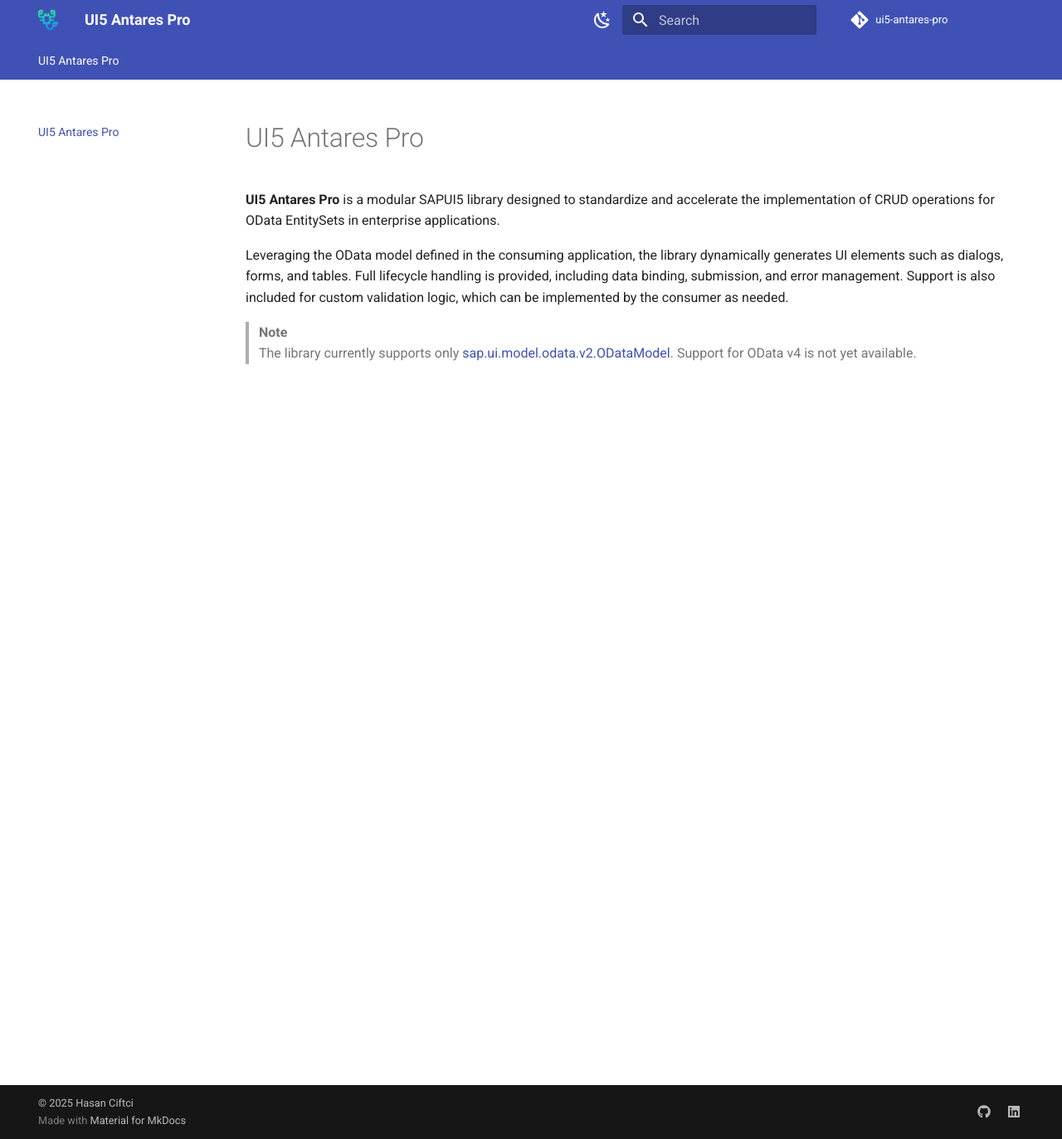
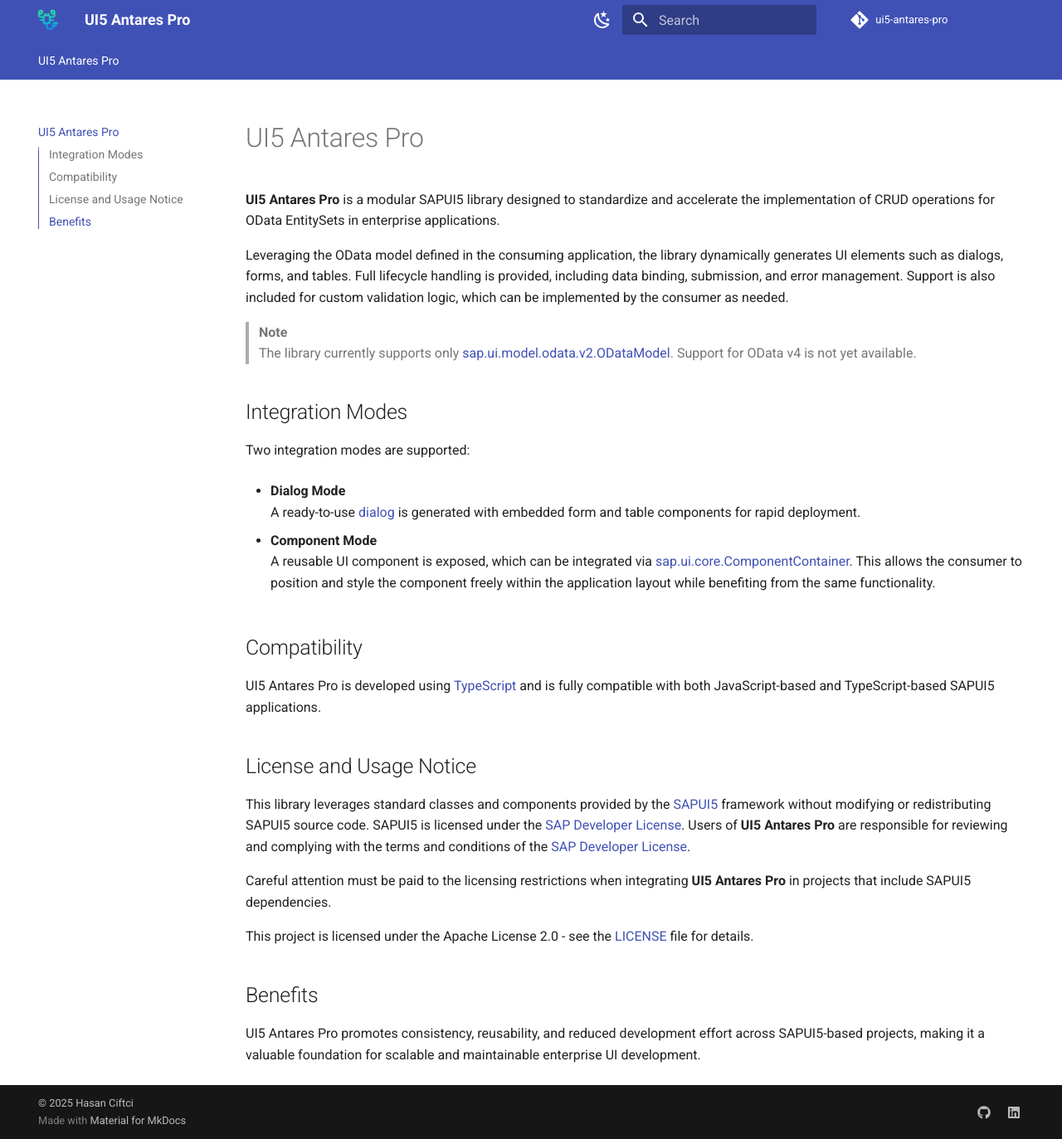
Before and after one commit to ui5-antares-pro/ui5-antares-pro.github.io, an MkDocs documentation site: the page built from docs/index.md, in a window 1280 px wide and 1373 px high. Shown: the whole window at 83% size. Built offline with MkDocs 1.6.1 and Material for MkDocs 9.7.7, drawn with Linux system fonts in a browser that asks for light colours; comment, search, counter and statistics services are not loaded.

```diff
--- a/docs/index.md
+++ b/docs/index.md
@@ -1,11 +1,12 @@
 # UI5 Antares Pro
 
-[TS_URL]: https://www.typescriptlang.org
-[SAPUI5_URL]: https://sapui5.hana.ondemand.com
-[UI5_LICENSE_URL]: https://tools.hana.ondemand.com/developer-license-3_2.txt
+[UI5_ANTARES_PRO]: https://ui5-antares-pro.github.io
+[TYPESCRIPT]: https://www.typescriptlang.org
+[SAPUI5]: https://sapui5.hana.ondemand.com
+[UI5_LICENSE]: https://tools.hana.ondemand.com/developer-license-3_2.txt
 [UI5_COMPONENT_CONTAINER]: https://sapui5.hana.ondemand.com/#/api/sap.ui.core.ComponentContainer
 [UI5_DIALOG]: https://sapui5.hana.ondemand.com/#/api/sap.m.Dialog
-[UI5_V2_ODATA]: https://sapui5.hana.ondemand.com/#/api/sap.m.Dialog
+[UI5_V2_ODATA]: https://sapui5.hana.ondemand.com/#/api/sap.ui.model.odata.v2.ODataModel
 
 **UI5 Antares Pro** is a modular SAPUI5 library designed to standardize and accelerate the implementation of CRUD operations for OData EntitySets in enterprise applications.
 
@@ -13,3 +14,29 @@ Leveraging the OData model defined in the consuming application, the library dyn
 
 > **Note**
 > The library currently supports only [sap.ui.model.odata.v2.ODataModel][UI5_V2_ODATA]. Support for OData v4 is not yet available.
+
+## Integration Modes
+
+Two integration modes are supported:
+
+- **Dialog Mode**
+  A ready-to-use [dialog][UI5_DIALOG] is generated with embedded form and table components for rapid deployment.
+
+- **Component Mode**
+  A reusable UI component is exposed, which can be integrated via [sap.ui.core.ComponentContainer][UI5_COMPONENT_CONTAINER]. This allows the consumer to position and style the component freely within the application layout while benefiting from the same functionality.
+
+## Compatibility
+
+UI5 Antares Pro is developed using [TypeScript][TYPESCRIPT] and is fully compatible with both JavaScript-based and TypeScript-based SAPUI5 applications.
+
+## License and Usage Notice
+
+This library leverages standard classes and components provided by the [SAPUI5][SAPUI5] framework without modifying or redistributing SAPUI5 source code. SAPUI5 is licensed under the [SAP Developer License][UI5_LICENSE]. Users of **UI5 Antares Pro** are responsible for reviewing and complying with the terms and conditions of the [SAP Developer License][UI5_LICENSE].
+
+Careful attention must be paid to the licensing restrictions when integrating **UI5 Antares Pro** in projects that include SAPUI5 dependencies.
+
+This project is licensed under the Apache License 2.0 - see the [LICENSE](https://github.com/hasanciftci26/ui5-antares-pro/blob/master/LICENSE) file for details.
+
+## Benefits
+
+UI5 Antares Pro promotes consistency, reusability, and reduced development effort across SAPUI5-based projects, making it a valuable foundation for scalable and maintainable enterprise UI development.
```
Also changed, not shown: README.md (added, +6 -0 lines).
